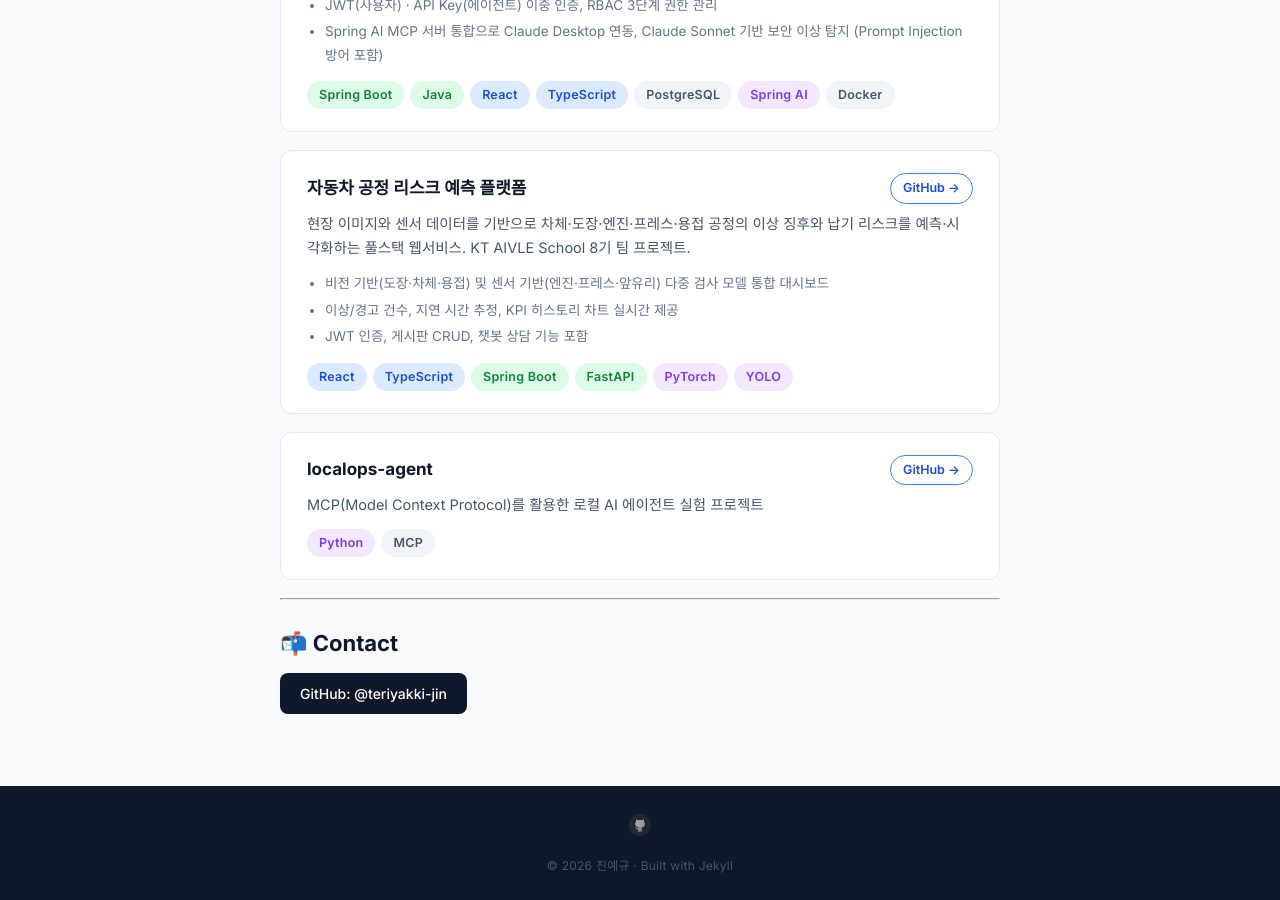
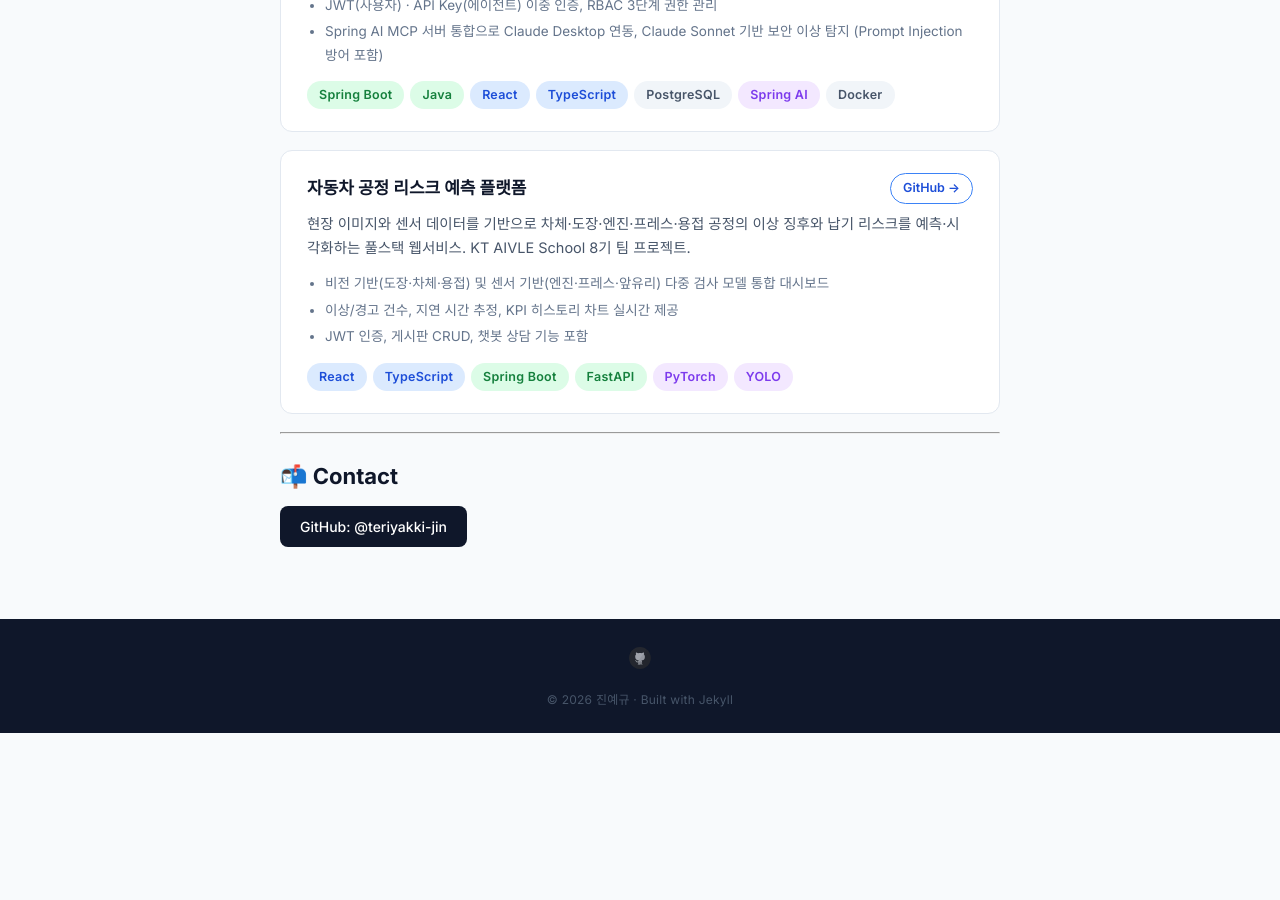
Before and after one commit to teriyakki-jin/teriyakki-jin.github.io, a Jekyll site: the page built from about.md, in a window 1280 px wide and 900 px high, scrolled down 2486 px. Built offline with Jekyll 4.4.1, drawn with Linux system fonts in a browser that asks for light colours; some web fonts are replaced; after the commit the page ends 3219 px from its top, so only the background shows below that.

Commit message:
docs: remove localops-agent project

```diff
--- a/about.md
+++ b/about.md
@@ -207,18 +207,6 @@ permalink: /about/
   </div>
 </div>
 
-<div class="project-card">
-  <div class="project-header">
-    <h3 class="project-title">localops-agent</h3>
-    <a href="https://github.com/teriyakki-jin/localops-agent" target="_blank" class="project-link">GitHub →</a>
-  </div>
-  <p class="project-desc">MCP(Model Context Protocol)를 활용한 로컬 AI 에이전트 실험 프로젝트</p>
-  <div class="project-stack">
-    <span class="badge badge-purple">Python</span>
-    <span class="badge badge-gray">MCP</span>
-  </div>
-</div>
-
 ---
 
 ## 📬 Contact
```
